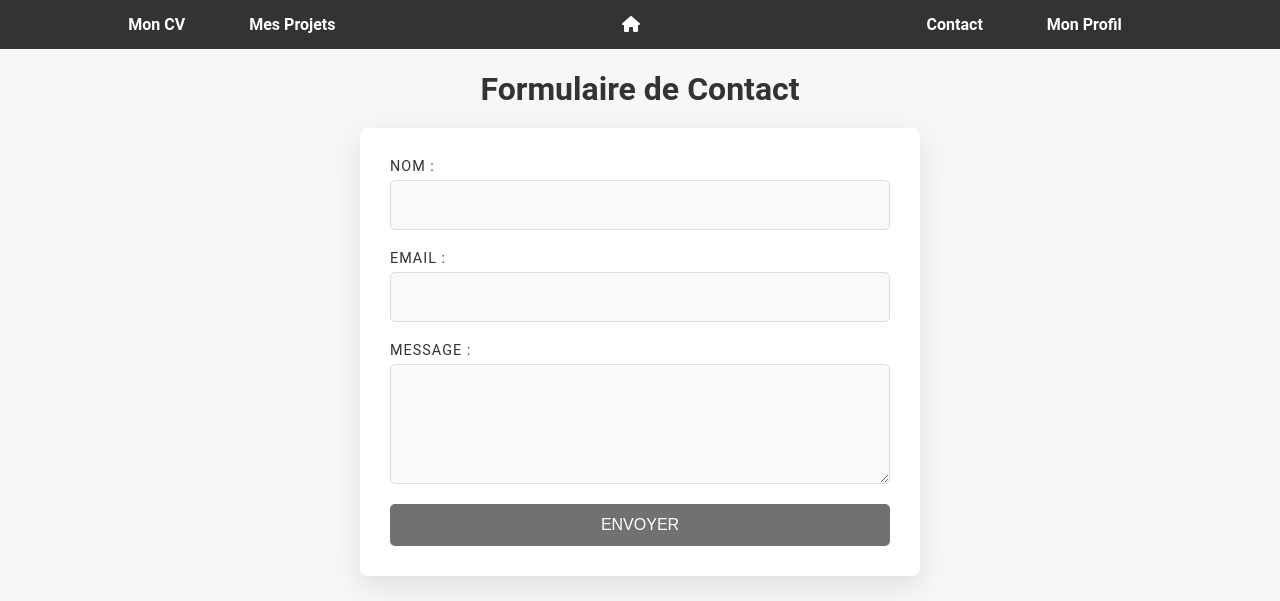
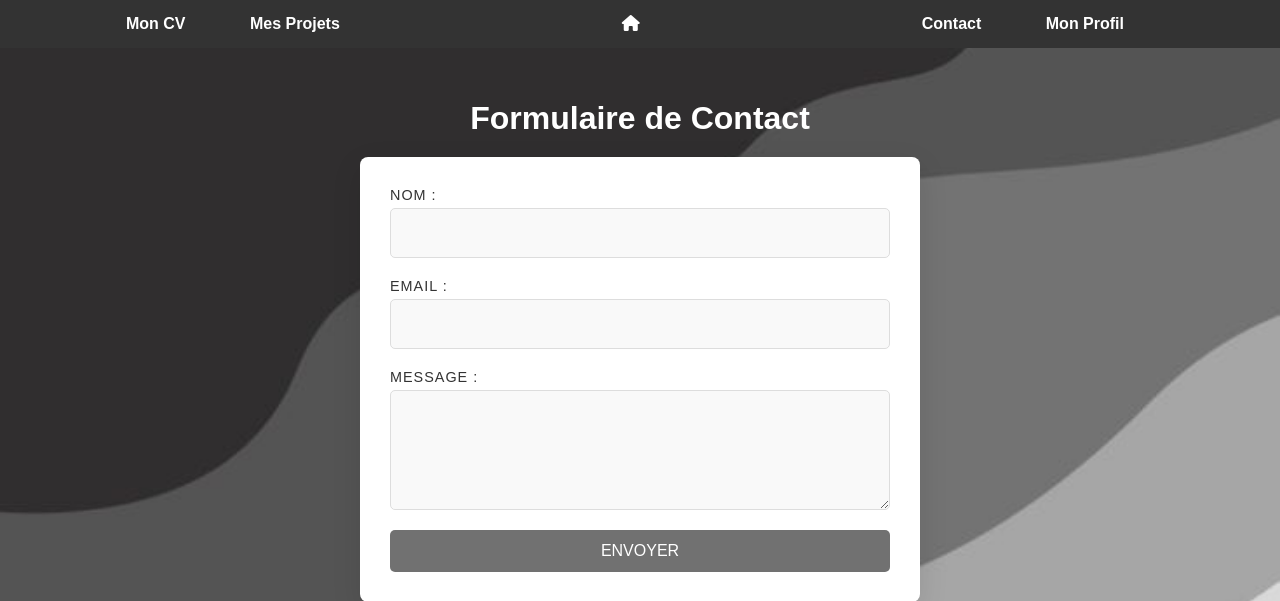
Before and after one commit to Joadm973/ADAMI-Josue.CV_PHP-TP, a PHP site: page /pages/contact.php in a window 1280 px wide. Shown: the top 601 px of the page. Run offline with PHP 8.4, Linux system fonts and the light colour scheme; a user stored in the database is signed in; some libraries are stand-ins or nearby versions.

Commit message:
Contact page CSS finished

```diff
--- a/pages/contact.php
+++ b/pages/contact.php
@@ -68,10 +68,11 @@ if ($_SERVER["REQUEST_METHOD"] == "POST") {
     <meta name="viewport" content="width=device-width, initial-scale=1.0">
     <title>Contact</title>
     <link rel="stylesheet" href="../css/contact.css">
+    <link rel="stylesheet" href="../css/style.css">
 </head>
 <body>
 
-<h1 style="margin-top: 50px;">Formulaire de Contact</h1>
+<h1 style="color: white; margin-top: 100px; text-align: center;">Formulaire de Contact</h1>
 
 <form action="contact.php" method="post">
     <label for="name">Nom :</label>
--- a/php/index.php
+++ b/php/index.php
@@ -56,6 +56,7 @@ if ($isLoggedIn) {
             Ce site web a été conçu pour permettre la gestion de CV/Portfolio à travers plusieurs pages interactives.
             Vous pouvez y créer, modifier et personnaliser votre propre CV, ainsi que visualiser et gérer différents portfolios.
             Ce projet inclut diverses fonctionnalités pour simplifier l'édition et l'organisation des informations professionnelles.
+            <br><em>Pour voir toutes vos compétences sur le CV veuillez accéder à la rubrique "Mon CV".</em>
         </p>
     </section>
 
```
